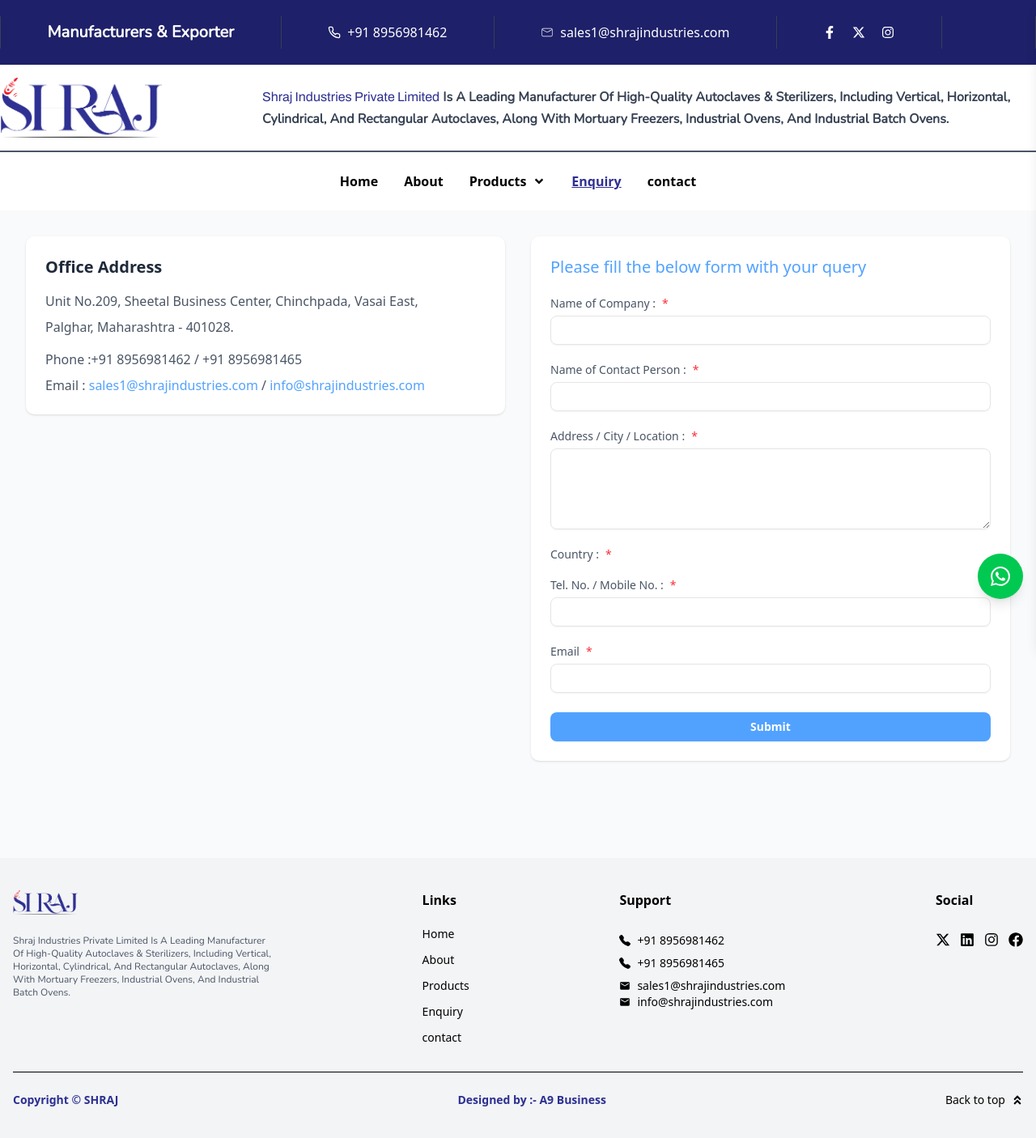
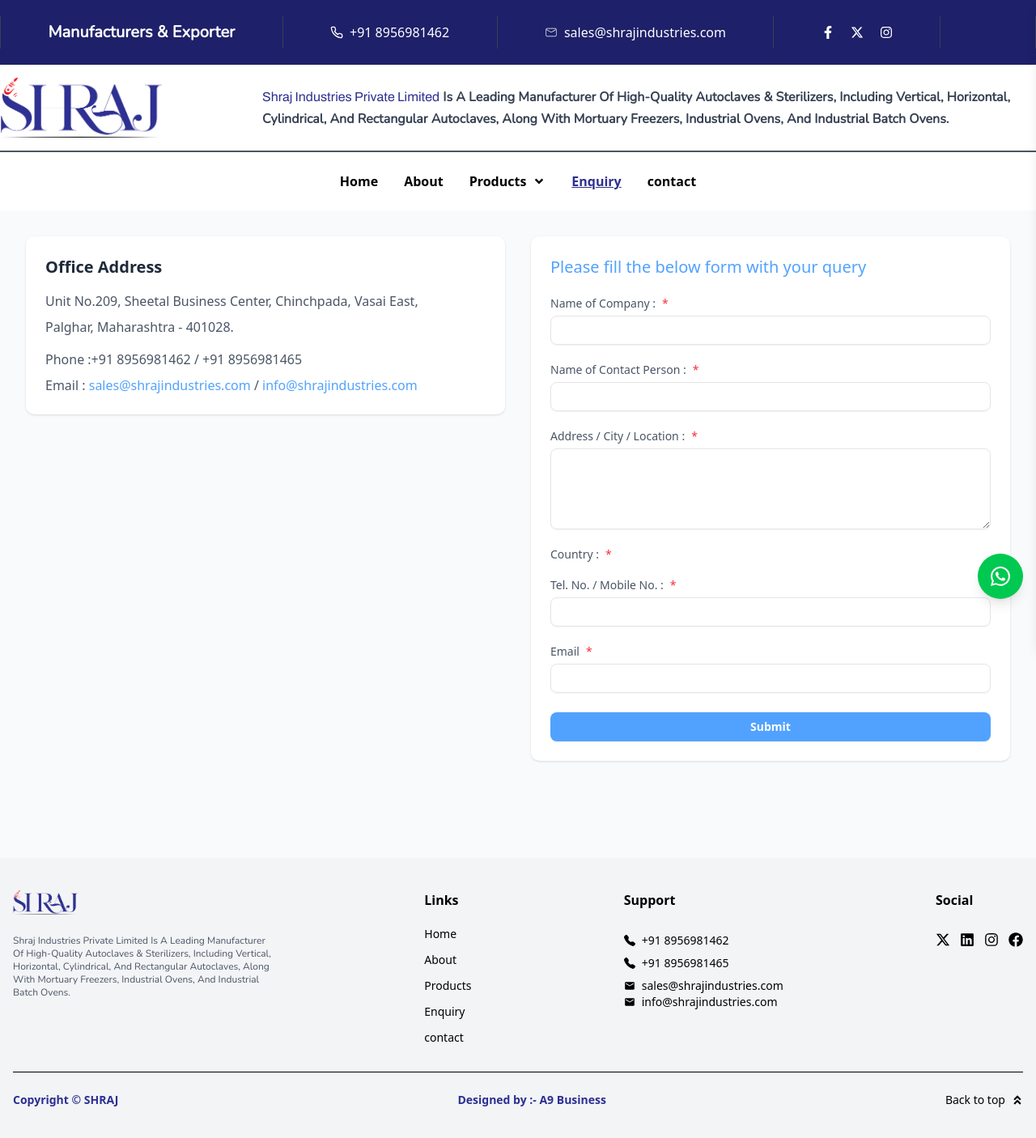
Before and after one commit to Mohit1x/shraj-project, a Next.js app: page /enquiry in a window 1280 px wide. Shown: the top 1406 px of the page at 81% size. Built offline with nearby package versions, Linux system fonts and the light colour scheme; a web font is replaced by a local one.

Commit message:
change the email

```diff
--- a/src/components/Footer.tsx
+++ b/src/components/Footer.tsx
@@ -169,7 +169,7 @@
                 </div>
                 <div className="flex items-center gap-2 text-sm text-black">
                   <MdEmail size={14} />
-                  <span>sales1@shrajindustries.com</span>
+                  <span>sales@shrajindustries.com</span>
                 </div>
                 <div className="flex items-center gap-2 text-sm text-black">
                   <MdEmail size={14} />
--- a/src/components/SocialBar.tsx
+++ b/src/components/SocialBar.tsx
@@ -36,7 +36,7 @@
               <span>
                 <CiMail />
               </span>
-              sales1@shrajindustries.com
+              sales@shrajindustries.com
             </a>
 
             <div className="h-10 w-[1px] bg-gray-700 hidden md:block" />
--- a/src/components/enquiry-form.tsx
+++ b/src/components/enquiry-form.tsx
@@ -54,7 +54,7 @@
                     href="mailto:sales1@shrajindustries.com"
                     className="text-blue-400 hover:underline"
                   >
-                    sales1@shrajindustries.com
+                    sales@shrajindustries.com
                   </a>
                   {" / "}
                   <a
```
